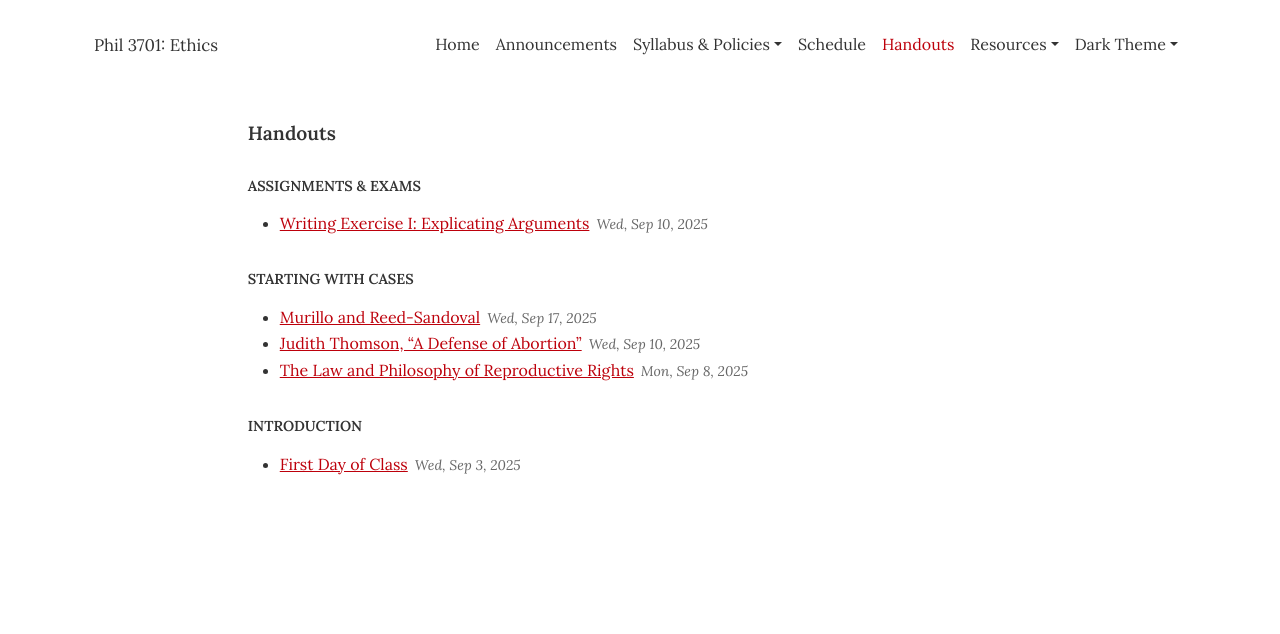
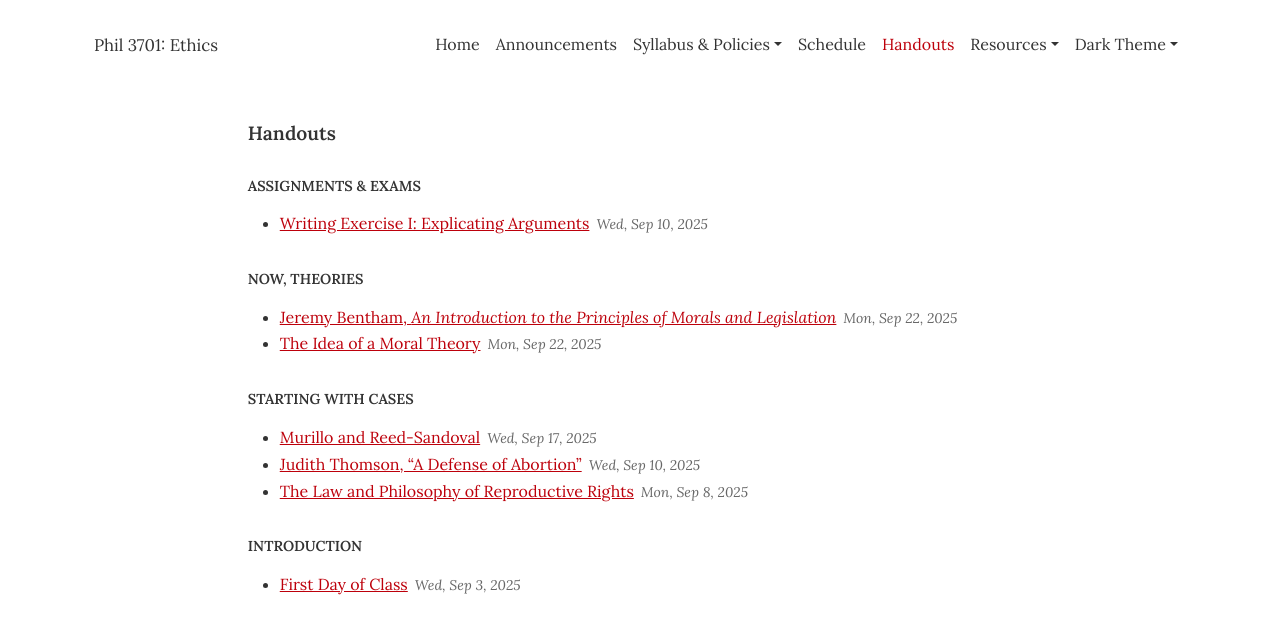
Before and after one commit to dingherself/ethics, a Jekyll site: the page built from handouts.html, in a window 1280 px wide. Shown: the top 634 px of the page. Built offline with Jekyll 4.4.1, drawn with Linux system fonts in a browser that asks for light colours; some of the changed lines change nothing that is shown.

Commit message:
new handouts

```diff
--- a/handouts.html
+++ b/handouts.html
@@ -14,6 +14,8 @@ order: 15
 
 {% include posts_list.html module = "Assignments & exams" %}
 
+{% include posts_list.html module = "Now, theories" %}
+
 {% include posts_list.html module = "Starting with cases" %}
 
 {% include posts_list.html module = "Introduction" %}
--- /dev/null
+++ b/handouts/_posts/2025-09-22-bentham.md
@@ -0,0 +1,86 @@
+---
+layout: post
+title: Jeremy Bentham, <em>An Introduction to the Principles of Morals and Legislation</em>
+module: "Now, theories"
+date: 2025-09-22 00:00:01 MST
+---
+
+**Axiological theories of right**: X is the morally right/wrong thing to do because of its *value* (goodness/badness).
+
+- *Consequentialist theories*: This value is grounded entirely in the value of what X brings about.
+  - The consequences of an action can go beyond what the action results in: Reparations for slavery are both forward- and backward-looking.
+  - What makes consequences good/bad?
+    - *Utilitarianism* is a specific version of a consequentialist axiological theory of right with a specific theory of what makes consequences good/bad.
+- *Non-consequentialist theories*: This value is grounded not entirely in the value of X’s consequences.
+  - Some possibilities: X’s intrinsic value, the moral worth of the person doing X, etc.
+
+Bentham’s principle of utility:
+
+> that principle which approves or disapproves of every action whatsoever, according to the tendency which it appears to have to augment or diminish the happiness of the party whose interest is in question (chap. 1, § 2)
+
+where “happiness” is understood as net pleasure/pain, and “party” could be an individual or a “community” whose interest is “the sum of the interests of the several members who compose it” (chap. 1, § 4).
+
+- *Consequentialism*: The deontic status of actions is grounded in the goodness/badness of their consequences.
+- *Welfarism*: The goodness/badness of a state of affairs is grounded in its contribution to individual well-being (i.e., how life is going for an individual).
+  - *Universalism about welfare*: Everyone’s well-being counts.
+  - *Egalitarianism about welfare*: Well-being counts equally.
+    - *Agent-neutrality*: No special consideration given to personal relationships.
+    - *Non-prioritarianism*: No special consideration given to the most disadvantaged in society.
+
+- *Hedonism*: Well-being is grounded in pleasure/pain.
+
+A second formulation:
+
+> An action then may be said to be conformable to the principle of utility . . . when the tendency it has to augment the happiness of the community is greater than any it has to diminish it. (chap. 1, § 6)
+
+These two formulations are not identical:
+
+<style type="text/css">
+.tg  {border-collapse:collapse;border-spacing:0;}
+.tg td{border-color:black;border-style:solid;border-width:1px;overflow:hidden;padding:10px 5px;word-break:normal;}
+.tg th{border-color:black;border-style:solid;border-width:1px;font-weight:normal;overflow:hidden;padding:10px 5px;word-break:normal;}
+.tg .tg-0lax{text-align:center;vertical-align:top}
+</style>
+<center>
+<table class="tg"><thead>
+  <tr>
+    <th class="tg-0lax"></th>
+    <th class="tg-0lax"><strong>Pleasure to community</strong></th>
+    <th class="tg-0lax"><strong>Pain to community</strong></th>
+  </tr></thead>
+<tbody>
+  <tr>
+    <td class="tg-0lax"><em>Action A</em></td>
+    <td class="tg-0lax">1,000 units</td>
+    <td class="tg-0lax">975 units</td>
+  </tr>
+  <tr>
+    <td class="tg-0lax"><em>Action B</em></td>
+    <td class="tg-0lax">300 units</td>
+    <td class="tg-0lax">299 units</td>
+  </tr>
+  <tr>
+    <td class="tg-0lax"><em>Action C</em></td>
+    <td class="tg-0lax">100 units</td>
+    <td class="tg-0lax">50 units</td>
+  </tr>
+</tbody>
+</table>
+</center>
+
+How good makes right?
+
+- *Maximizing consequentialism*: The morally right action must produce the *best* consequences.
+- *Threshold consequentialism*: The morally right action must produce *good enough* consequences.
+- *Scalar consequentialism*: The better consequences an action produces, the more morally right it is.
+
+Worry about universalist, egalitarianism aggregation (explanatory power): Is it morally okay to “sacrifice one to save five”?
+
+- Broader consequences response: Doing so incurs further bad consequences that outweigh the utility of saving five.
+- Rule consequentialist response: The more general rule “you can sacrifice one to save five” does not produce the most/enough utility across all cases even if it does so in this case.
+  - But rules don’t themselves produce consequences; we are talking about the consequences of actions performed following these rules (however successfully) -> the problem of partial compliance.
+- Does either response speak to Ursula K. Le Guin’s Omelas?
+
+Worry about action guidance: Would the principle of utility approve of following the principle of utility?
+
+- The principle of utility as a moral principle vs. decision procedure.
--- /dev/null
+++ b/handouts/_posts/2025-09-22-the-idea-of-a-moral-theory.md
@@ -0,0 +1,58 @@
+---
+layout: post
+title: "The Idea of a Moral Theory"
+module: "Now, theories"
+date: 2025-09-22 00:00:00 MST
+---
+
+Traditionally, a complete moral theory is understood to include both a theory of right and a theory of value.
+
+## Theory of Right
+
+A *theory of right (conduct)* investigates the **grounds of the deontic status of actions**: X is the morally right/wrong thing to do because \_\_\_\_\_\_\_.
+
+### Deontic status of actions
+
+<style type="text/css">
+.tg  {border-collapse:collapse;border-spacing:0;}
+.tg td{border-color:black;border-style:solid;border-width:1px;overflow:hidden;padding:10px 5px;word-break:normal;}
+.tg th{border-color:black;border-style:solid;border-width:1px;font-weight:normal;overflow:hidden;padding:10px 5px;word-break:normal;}
+.tg .tg-0pky{border-color:inherit;text-align:left;vertical-align:top}
+</style>
+<center>
+<table class="tg mb-5"><thead>
+  <tr>
+    <th class="tg-0pky" rowspan="2">Morally right actions</th>
+    <th class="tg-0pky">Obligatory</th>
+  </tr>
+  <tr>
+    <th class="tg-0pky">Permissible</th>
+  </tr></thead>
+<tbody>
+  <tr>
+    <td class="tg-0pky">Morally wrong actions</td>
+    <td class="tg-0pky">Impermissible</td>
+  </tr>
+</tbody>
+</table>
+</center>
+### Grounds of deontic status
+
+(1) *Metaphysical explanation*: What *makes* an action right/wrong? Or, *by virtue of* what is an action right/wrong?
+
+- Not an issue of correlation or even necessary/sufficient conditions: A theory of right should give more than a mere thumbs-up/-down and offer a compelling story of the “why?”
+- Consider: X is the morally right/wrong thing to do if and only if Ding’s crystal ball says so—not *explanatory* even if true!
+- Consider also: X is the morally right/wrong thing to do if and only if God so commands.
+  - Euthyphro dilemma: Is X is the morally right/wrong thing to do *because* God so commands, or does God command that we do/not do X *because* X is the morally right/wrong thing to do?
+  - Horn 1: God commands that we do/not do X because X is the morally right/wrong thing to do—not explanatory, implying independent moral standards.
+  - Horn 2: X is the morally right/wrong thing to do because God so commands (divine command theory)—arbitrary, undermining the authority of morality.
+
+(2) *Action guidance*: How do we figure out in practice if an action is morally right/wrong?
+- “Ding’s crystal ball” theory is not very usable: I have only one crystal ball to consult, and it’s often hard to tell what the crystal ball is saying.
+
+## Theory of Value (“Axiology”)
+
+Theory of value ≠ value theory (catch-all for ethics, political philosophy, etc.).
+
+- A *theory of good (affairs)* investigates what makes **states of affairs** morally good/bad.
+- A *theory of moral worth* investigates what makes **agents** morally good/not, virtuous/not.
```
